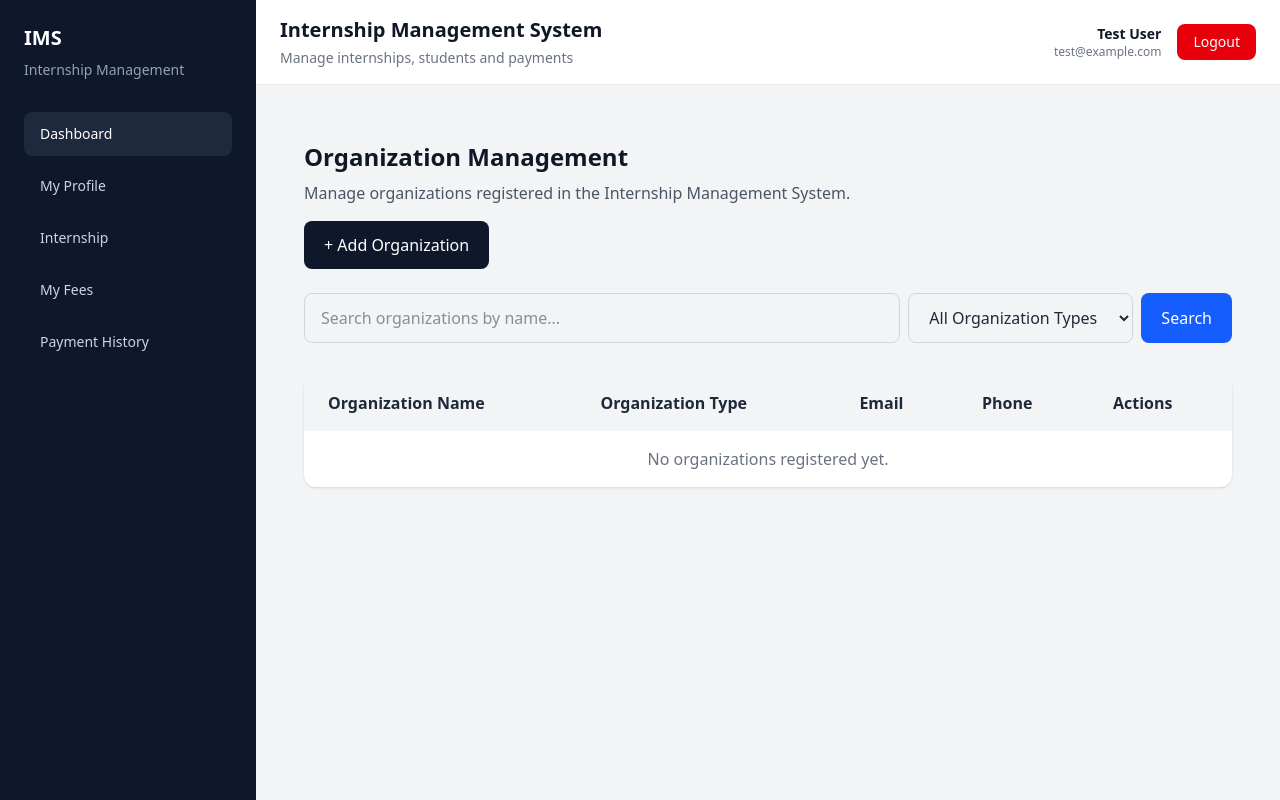
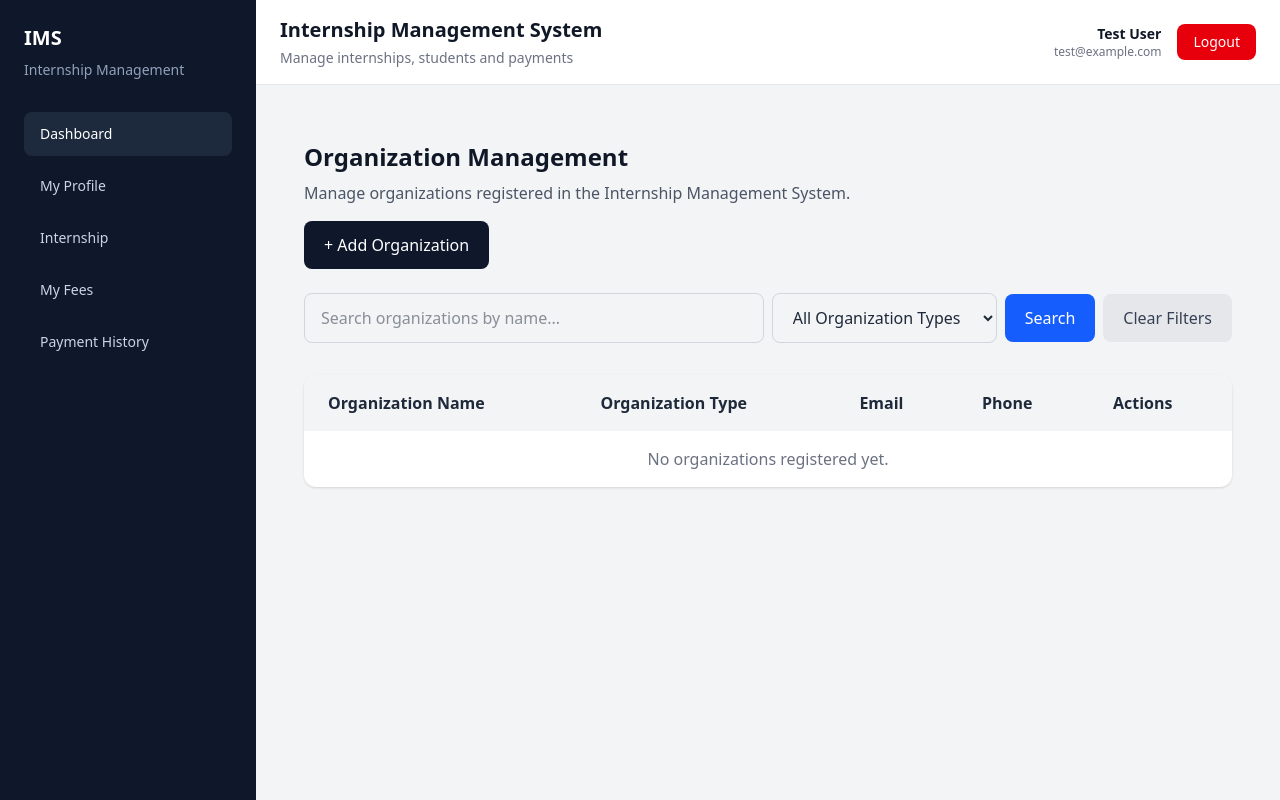
Before and after one commit to Kwizera123/Internship_Management_System_2026, a Laravel app: page /admin/organizations in a window 1280 px wide. Run offline with Laravel 12, Linux system fonts and the light colour scheme; a user stored in the database is signed in; data comes from the database, SQL or seed files in the repository; data that the repository does not hold is empty; style sheets or scripts are compiled from the project's sources.

Commit message:
Completed  Organization Search and Filtering

```diff
--- a/app/Http/Controllers/OrganizationController.php
+++ b/app/Http/Controllers/OrganizationController.php
@@ -20,7 +20,8 @@ class OrganizationController extends Controller
     }
 
     $organizations = $query->orderBy('name')
-        ->paginate(10);
+    ->paginate(10)
+    ->withQueryString();
 
     return view('admin.organizations', [
         'organizations' => $organizations,
--- a/resources/views/admin/organizations.blade.php
+++ b/resources/views/admin/organizations.blade.php
@@ -24,10 +24,10 @@
     </a>
 
     <form action="{{ route('admin.organizations') }}" method="GET" class="mt-6">
-      <div class="flex gap-2">
+      <div class="flex flex-wrap items-center gap-2">
 
         <input type="text" name="search" value="{{ request('search') }}" placeholder="Search organizations by name..."
-          class="w-full rounded-lg border border-gray-300 px-4 py-3">
+          class="min-w-0 flex-1 rounded-lg border border-gray-300 px-4 py-3">
 
         <select name="type" class="rounded-lg border border-gray-300 px-4 py-3">
           <option value="">All Organization Types</option>
@@ -57,7 +57,13 @@
           Search
         </button>
 
+        <a href="{{ route('admin.organizations') }}"
+          class="rounded-lg bg-gray-200 px-5 py-3 text-gray-700 hover:bg-gray-300">
+          Clear Filters
+        </a>
+
       </div>
+
     </form>
 
     <div class="mt-8 overflow-hidden rounded-xl bg-white shadow">
```
